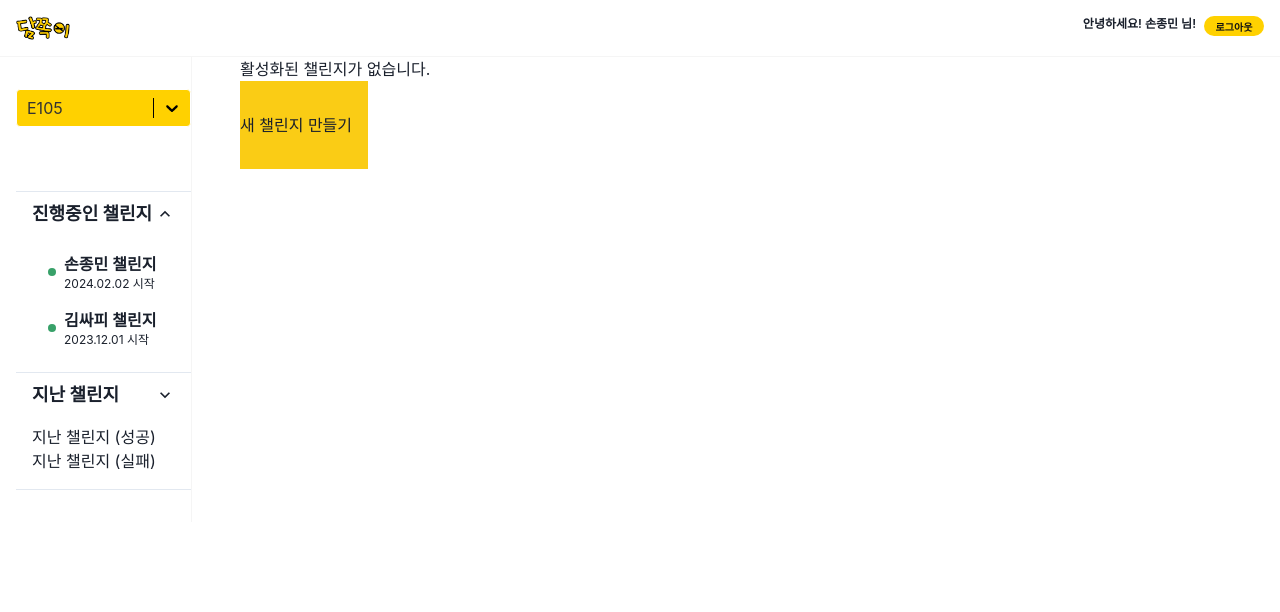
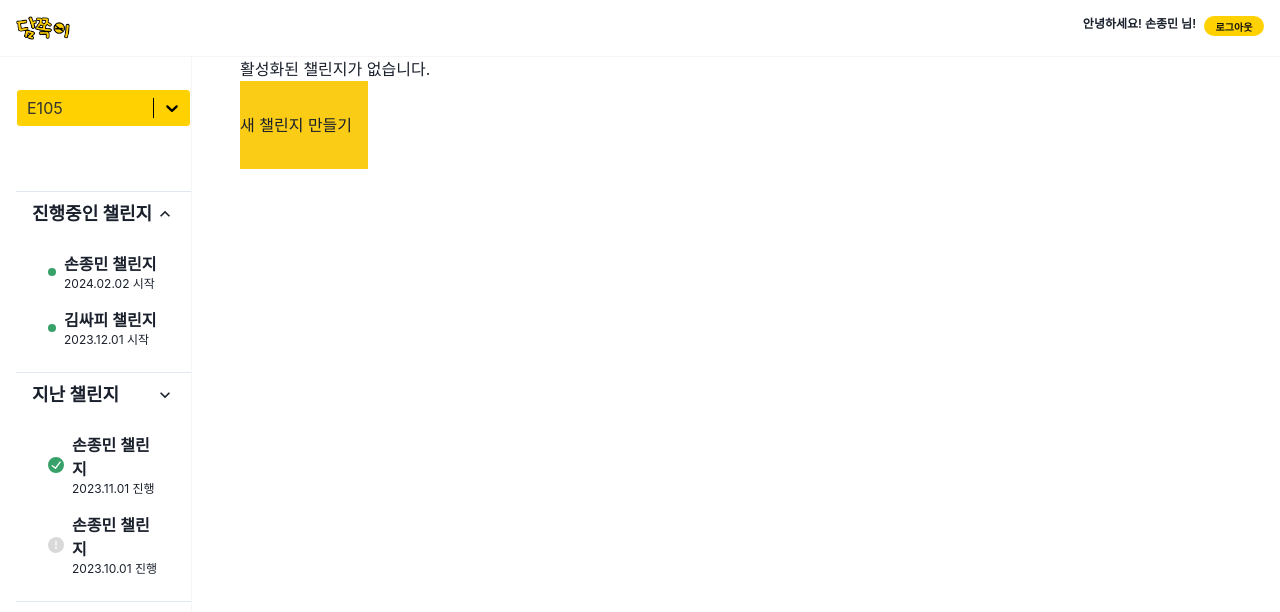
Before and after one commit to damjjok/damjjok, a React (Create React App) app in the folder client/: page /group/1/empty-challenge in a window 1280 px wide. Shown: the top 612 px of the page. Built offline with nearby package versions, Linux system fonts and the light colour scheme.

Commit message:
Feat : 지난 챌린지 아코디언 UI 구현

```diff
--- a/client/src/pages/group-space/sidebar/challenge-list/ChallengeList.js
+++ b/client/src/pages/group-space/sidebar/challenge-list/ChallengeList.js
@@ -1,4 +1,4 @@
-import { CheckCircleIcon, PlusSquareIcon } from "@chakra-ui/icons";
+import { CheckCircleIcon, NotAllowedIcon, PlusSquareIcon, WarningIcon } from "@chakra-ui/icons";
 import {
   Accordion,
   AccordionItem,
@@ -16,12 +16,14 @@ import { useState } from "react";
 //더미데이터
 const currentGroupChallengeList = [{ username : '손종민', createdAt : '2024.02.02'}, { username : '김싸피', createdAt : '2023.12.01'}]
 // const currentGroupChallengeList = []
+const lastChallenge = [{ username : '손종민', createdAt : '2023.11.01', status : 'success'}, {username : '손종민', createdAt : '2023.10.01', status: 'failed'}]
 
 function ChallengeList() {
   // challengeList 반복문 돌릴 예정, 아직은 안 씀.
   // const challengeList = useRecoilValue(challengeListState);
   //선택된 챌린지 표시를 위한 상태
-  const [selectedChallenge, setSelectedChallenge] = useState(null);
+  const [selectedCurrentChallenge, setSelectedCurrentChallenge] = useState(null);
+  const [selectedLastChallenge, setSelectedLastChallenge] = useState(null);
 
   return (
       <Accordion defaultIndex={[0]} allowMultiple>
@@ -39,8 +41,8 @@ function ChallengeList() {
             {currentGroupChallengeList.length > 0 ? (currentGroupChallengeList.map((challenge, index) => (
                 <Flex
                 alignItems="center"
-                className={`py-2 px-4 rounded-lg ${selectedChallenge === index ? 'bg-[rgba(255,209,0,0.5)]' : 'hover:bg-damyellow'} hover:cursor-pointer`}
-                onClick={() => setSelectedChallenge(index)}>
+                className={`py-2 px-4 rounded-lg ${selectedCurrentChallenge === index ? 'bg-[rgba(255,209,0,0.5)]' : 'hover:bg-damyellow'} hover:cursor-pointer`}
+                onClick={() => setSelectedCurrentChallenge(index)}>
                     <Circle size="2" bg="green.500" mr="2" />
                     <li key={index}>
                         <p className=" font-semibold">{challenge.username} 챌린지</p>
@@ -72,10 +74,28 @@ function ChallengeList() {
                   </AccordionButton>
               </h2>
               <AccordionPanel pb={4}>
-                  <ul>
-                      <li>지난 챌린지 (성공)</li>
-                      <li>지난 챌린지 (실패)</li>
-                  </ul>
+              <ul>
+            {lastChallenge.length > 0 ? (lastChallenge.map((challenge, index) => (
+                <Flex
+                alignItems="center"
+                className={`py-2 px-4 rounded-lg ${selectedLastChallenge === index ? 'bg-[rgba(255,209,0,0.5)]' : 'hover:bg-damyellow'} hover:cursor-pointer`}
+                onClick={() => setSelectedLastChallenge(index)}>
+                    {challenge.status === 'success' ? (
+                        <CheckCircleIcon size="4" color="green.500" mr="2" />
+                    ) : (
+                        <WarningIcon size="4" color="dam.gray" mr="2"/>
+                    )}
+
+                    <li key={index}>
+                        <p className=" font-semibold">{challenge.username} 챌린지</p>
+                        <p className="text-xs">{challenge.createdAt} 진행</p>
+                    </li>
+                </Flex>
+                // 해당 챌린지 페이지로 향하는 링크 추가해야함.
+            ))) : (
+                <p className="text-xs text-gray-400 mb-2">지난 챌린지가 없습니다</p>
+            )}
+          </ul>
               </AccordionPanel>
           </AccordionItem>
       </Accordion>
```
